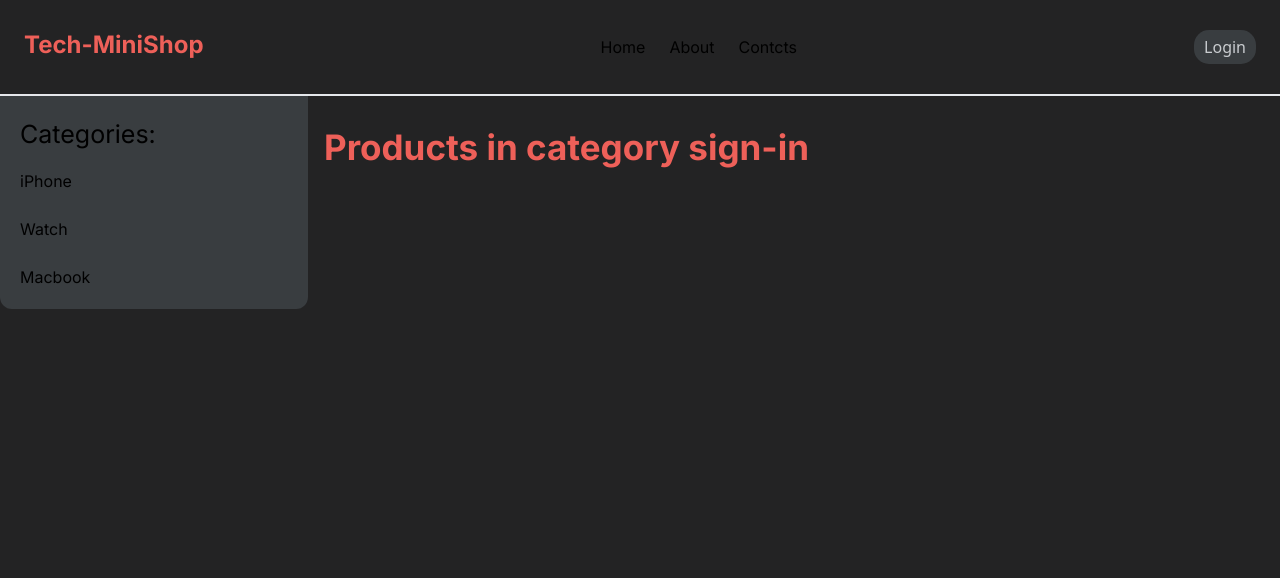
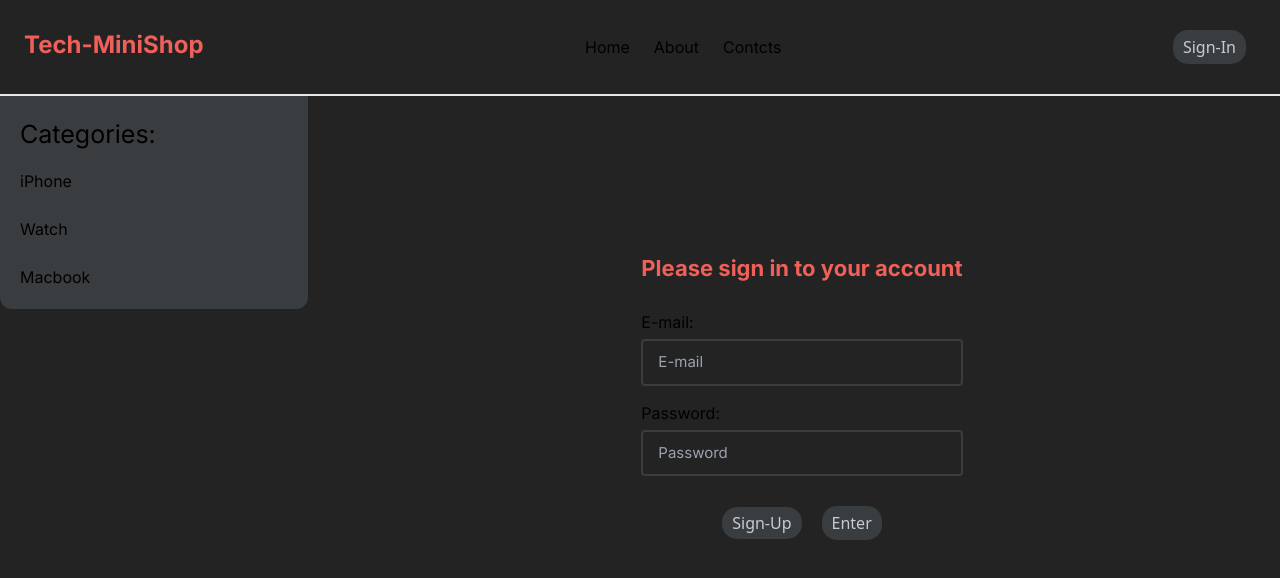
Before and after one commit to OleksiiPustilnyk/project-tech-mini-shop, a Next.js app: page /sign-in in a window 1280 px wide. Shown: the top 578 px of the page. Built offline with nearby package versions, Linux system fonts and the light colour scheme.

Commit message:
added page register, rename login to sign-in, added Input

```diff
--- a/app/(pages)/login/page.tsx
+++ /dev/null
@@ -1,3 +0,0 @@
-export default function Login() {
-  return <div className="container mx-auto flex items-center">Login</div>;
-}
--- /dev/null
+++ b/app/(pages)/register/page.tsx
@@ -0,0 +1,3 @@
+export default function Register() {
+  return <h1 className="container mx-auto flex items-center">Register</h1>;
+}
--- /dev/null
+++ b/app/(pages)/sign-in/page.tsx
@@ -0,0 +1,27 @@
+import Input from "@/app/components/UI/Input/Input";
+import Button from "@/app/components/UI/Button/Button";
+import ButtonLink from "@/app/components/UI/ButtonLink/ButtonLink";
+
+import "./signIn.css";
+
+export default function SignIn() {
+  return (
+    <div className="container mx-auto flex items-center">
+      <form className="form">
+        <fieldset className="form-inputs">
+          <legend>Please sign in to your account</legend>
+          <Input type="email" placeholder="E-mail">
+            E-mail:
+          </Input>
+          <Input type="password" placeholder="Password">
+            Password:
+          </Input>
+        </fieldset>
+        <div className="form-buttons">
+          <ButtonLink href="/register">Sign-Up</ButtonLink>
+          <Button>Enter</Button>
+        </div>
+      </form>
+    </div>
+  );
+}
--- /dev/null
+++ b/app/(pages)/sign-in/signIn.css
@@ -0,0 +1,27 @@
+.form {
+  display: flex;
+  flex-direction: column;
+  justify-content: center;
+  align-items: center;
+  width: min(450px, 100%);
+  margin: auto;
+  height: 75vh;
+  gap: 30px;
+}
+
+legend {
+  text-align: center;
+  margin-bottom: 25px;
+  color: #ee6059;
+  font-size: 22px;
+  font-weight: bold;
+}
+
+.form-inputs {
+  display: flex;
+  flex-direction: column;
+  gap: 15px;
+}
+
+/* .form-buttons {
+} */
--- a/app/components/UI/Button/Button.module.css
+++ b/app/components/UI/Button/Button.css
@@ -3,6 +3,7 @@
   color: #c9cccf;
   border-radius: 15px;
   padding: 5px 10px;
+  margin: 0px 10px;
   font-family: system-ui, -apple-system, BlinkMacSystemFont, "Segoe UI", Roboto,
     Oxygen, Ubuntu, Cantarell, "Open Sans", "Helvetica Neue", sans-serif;
 }
--- a/app/components/UI/Button/Button.tsx
+++ b/app/components/UI/Button/Button.tsx
@@ -1,11 +1,12 @@
-import css from "./Button.module.css";
+import "./Button.css";
 
 type Props = {
   children: string;
 };
+
 const Button = ({ children }: Props) => {
   return (
-    <button type="button" className={css.button}>
+    <button type="button" className="button">
       {children}
     </button>
   );
--- a/app/components/UI/ButtonLink/ButtonLink.tsx
+++ b/app/components/UI/ButtonLink/ButtonLink.tsx
@@ -1,5 +1,5 @@
 import Link from "next/link";
-import css from "./ButtonLink.module.css";
+import "./ButtonLink.css";
 
 type Props = {
   children: string;
@@ -7,7 +7,7 @@ type Props = {
 };
 const ButtonLink = ({ children, href }: Props) => {
   return (
-    <Link href={href} type="button" className={css.button}>
+    <Link href={href} type="button" className="button">
       {children}
     </Link>
   );
--- /dev/null
+++ b/app/components/UI/Input/Input.css
@@ -0,0 +1,14 @@
+.input {
+  display: flex;
+  flex-direction: column;
+  gap: 5px;
+}
+
+.input input {
+  background: none;
+  border: 2px solid #393d40;
+  padding: 10px 15px;
+  border-radius: 4px;
+  color: #c9cccf;
+  font-size: 15px;
+}
--- a/app/components/UI/Input/Input.tsx
+++ b/app/components/UI/Input/Input.tsx
@@ -0,0 +1,16 @@
+import "./Input.css";
+type Props = {
+  children: string;
+  placeholder: string;
+  type: string;
+};
+
+const Input = ({ children, placeholder, type }: Props) => {
+  return (
+    <label className="input ">
+      <span>{children}</span>
+      <input type={type} placeholder={placeholder} />
+    </label>
+  );
+};
+export default Input;
--- a/app/components/header/Header.tsx
+++ b/app/components/header/Header.tsx
@@ -22,7 +22,7 @@ export default function Header() {
           </ul>
         </div>
       </div>
-      <ButtonLink href="/login">Login</ButtonLink>
+      <ButtonLink href="/sign-in">Sign-In</ButtonLink>
     </div>
   );
 }
```
Also changed, not shown: app/components/UI/ButtonLink/ButtonLink.css (renamed from app/components/UI/ButtonLink/ButtonLink.module.css).
